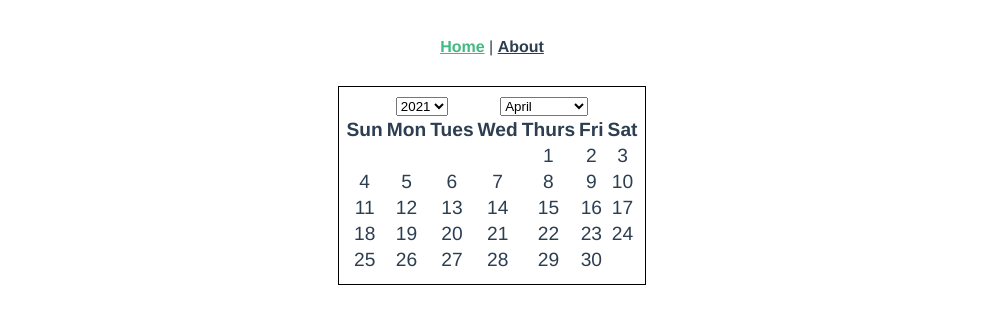
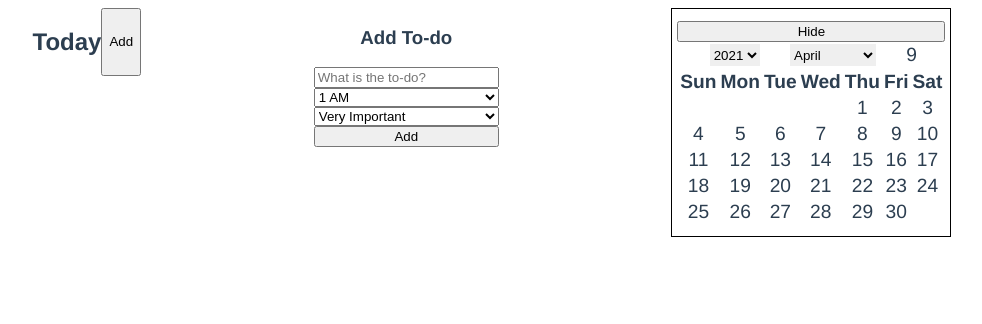
Before and after one commit to wickettc/planner, a Vue app: page / in a window 1280 px wide. Shown: the top 324 px of the page, without its empty margins (148-1130 px from the left). Built offline with nearby package versions, Linux system fonts and the light colour scheme.

Commit message:
added todo form and todo list

```diff
--- a/src/App.vue
+++ b/src/App.vue
@@ -1,9 +1,9 @@
 <template>
-  <div id="nav">
+    <!-- <div id="nav">
         <router-link to="/">Home</router-link> |
         <router-link to="/about">About</router-link>
-  </div>
-  <router-view/>
+    </div> -->
+    <router-view />
 </template>
 
 <style>
--- /dev/null
+++ b/src/components/AddToDo.vue
@@ -0,0 +1,43 @@
+<template>
+    <form>
+        <h3>Add To-do</h3>
+        <input type="text" name="todo" placeholder="What is the to-do?" />
+        <select>
+            <option v-for="(t, index) in times" :key="index" value="t">
+                {{ t }}
+            </option>
+        </select>
+        <select>
+            <option value="v-important">Very Important</option>
+            <option value="important">Important</option>
+            <option value="n-important">Not Important</option>
+        </select>
+        <button>Add</button>
+    </form>
+</template>
+
+<script>
+export default {
+    data() {
+        return {
+            times: [],
+        };
+    },
+    created() {
+        for (let i = 0; i < 2; i++) {
+            for (let j = 1; j < 13; j++) {
+                i === 0
+                    ? this.times.push(`${j} AM`)
+                    : this.times.push(`${j} PM`);
+            }
+        }
+    },
+};
+</script>
+
+<style scoped>
+form {
+    display: flex;
+    flex-direction: column;
+}
+</style>
--- a/src/components/Calendar.vue
+++ b/src/components/Calendar.vue
@@ -1,6 +1,9 @@
 <template>
     <div class="calendar-container">
-        <div class="calendar-selectors">
+        <button class="calendar-show-btn" @click="showCalendar = !showCalendar">
+            {{ showCalendar ? 'Hide' : 'Show Calendar' }}
+        </button>
+        <div v-if="showCalendar" class="calendar-selectors">
             <select v-model="year" id="select-year">
                 <option v-for="n in yearArr" :key="n" :value="n">{{
                     n
@@ -20,8 +23,11 @@
                 <option value="10">November</option>
                 <option value="11">December</option>
             </select>
+            <div>
+                {{ selectedDate ? selectedDate.getDate() : '' }}
+            </div>
         </div>
-        <div id="calendar">
+        <div v-if="showCalendar" id="calendar">
             <table>
                 <thead>
                     <tr>
@@ -52,12 +58,13 @@ export default {
     data() {
         return {
             yearArr: [],
-            tbHeader: ['Sun', 'Mon', 'Tues', 'Wed', 'Thurs', 'Fri', 'Sat'],
+            tbHeader: ['Sun', 'Mon', 'Tue', 'Wed', 'Thu', 'Fri', 'Sat'],
             tbData: [],
             year: undefined,
             month: undefined,
             highlightedDay: undefined,
             selectedDate: undefined,
+            showCalendar: true,
         };
     },
     created() {
@@ -111,6 +118,8 @@ export default {
                         cellCount++;
                     }
                 } else {
+                    let today = new Date();
+                    this.selectedDate = today;
                     keepLoop = false;
                 }
             }
@@ -124,11 +133,7 @@ export default {
             }
             e.target.classList.add('highlight');
             this.highlightedDay = e.target;
-            let date = new Date(
-                this.year,
-                this.month,
-                e.target.innerHTML
-            ).toLocaleDateString();
+            let date = new Date(this.year, this.month, e.target.innerHTML);
             this.selectedDate = date;
         },
     },
@@ -143,10 +148,19 @@ export default {
     font-size: 1.2rem;
 }
 
+.calendar-show-btn {
+    width: 100%;
+}
+
 .calendar-selectors {
     display: flex;
     justify-content: space-evenly;
     width: 100%;
+    padding: 2px;
+}
+
+select {
+    border: none;
 }
 
 .clickable {
--- /dev/null
+++ b/src/components/ToDo.vue
@@ -0,0 +1,26 @@
+<template>
+    <div>
+        <div class="todo-header">
+            <h2>Today</h2>
+            <button>Add</button>
+        </div>
+    </div>
+</template>
+
+<script>
+export default {
+    data() {
+        return {
+            today: undefined,
+        };
+    },
+};
+</script>
+
+<style scoped>
+.todo-header {
+    display: flex;
+    width: 100%;
+    justify-content: space-evenly;
+}
+</style>
--- a/src/views/Home.vue
+++ b/src/views/Home.vue
@@ -1,16 +1,35 @@
 <template>
     <div class="home">
+        <ToDo />
+        <AddToDo />
         <Calendar />
     </div>
 </template>
 
 <script>
 import Calendar from '../components/Calendar';
+import ToDo from '../components/ToDo';
+import AddToDo from '../components/AddToDo';
 
 export default {
     name: 'Home',
     components: {
         Calendar,
+        ToDo,
+        AddToDo,
+    },
+    data() {
+        return {
+            // showCalendar: true,
+        };
     },
 };
 </script>
+
+<style scoped>
+.home {
+    display: flex;
+    width: 100%;
+    justify-content: space-evenly;
+}
+</style>
```
Lines whose indentation alone changed are shown as unchanged.
